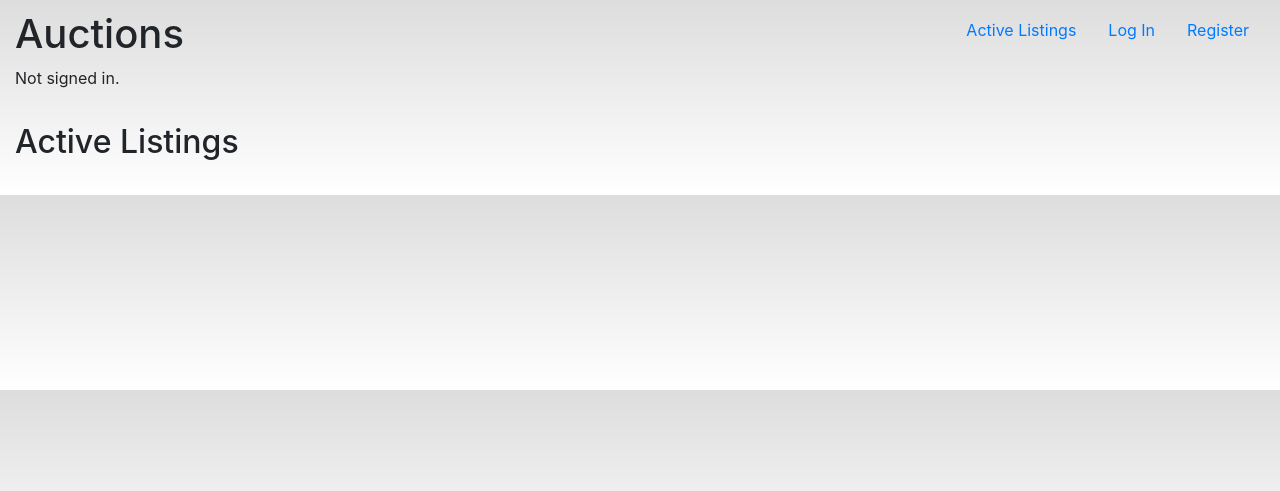
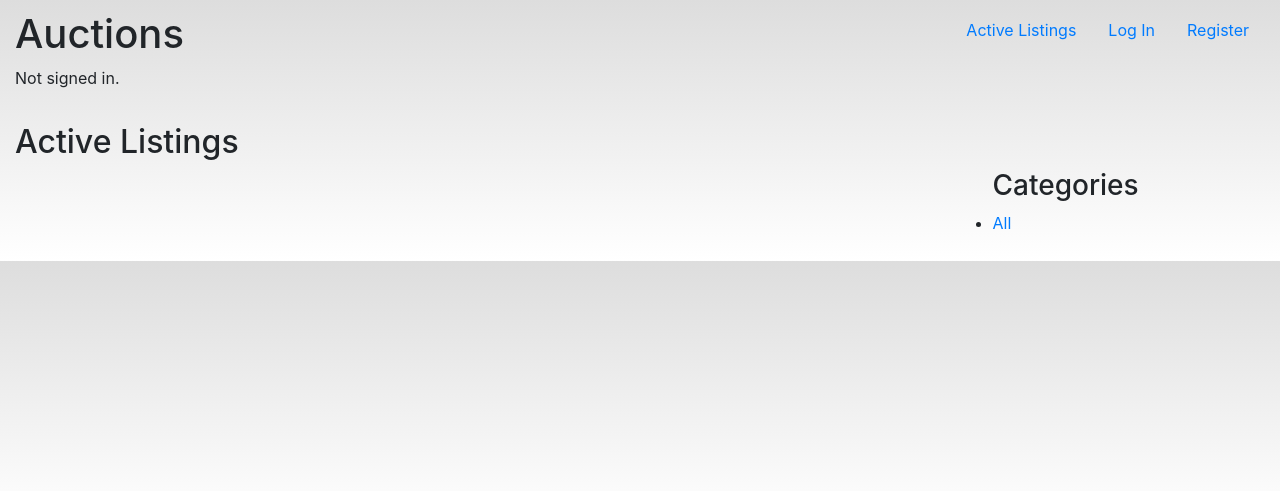
Before and after one commit to OscarCarde/commerce, a Django app: page / in a window 1280 px wide. Shown: the top 491 px of the page. Run offline with Django 3.2, Linux system fonts and the light colour scheme; data that the repository does not hold is empty; some libraries are stand-ins or nearby versions.

Commit message:
implemented categories

```diff
--- a/commerce/auctions/forms.py
+++ b/commerce/auctions/forms.py
@@ -4,8 +4,8 @@ from .models import *
 class ListingForm(ModelForm):
     class Meta:
         model = Listing
-        fields = ['item', 'description', 'price', 'image']
-        exclude = ['seller']
+        fields = ['item', 'description', 'price', 'image', 'category']
+        exclude = ['seller', 'winner']
         widgets = {
             "item": TextInput(attrs={'class': ''}),
             "description": Textarea(attrs={'class':'my-5'})
--- a/commerce/auctions/models.py
+++ b/commerce/auctions/models.py
@@ -16,6 +16,7 @@ class Listing(models.Model):
     image = models.ImageField(upload_to = 'media/photos', blank=True)
     is_active = models.BooleanField(default=True)
     winner = models.ForeignKey(User, blank=True, null=True, on_delete=models.DO_NOTHING, related_name = "items_won")
+    category = models.CharField(max_length = 30, blank=True)
 
     @property
     def max_bid(self):
--- a/commerce/auctions/static/auctions/styles.css
+++ b/commerce/auctions/static/auctions/styles.css
@@ -3,13 +3,7 @@ body {
 
     background-image: linear-gradient(to bottom, #dddddd, white);
 }
-h1 {
 
-}
-
-h2 {
-
-}
 
 /* listing.html */
 .lstng-container {
@@ -21,10 +15,6 @@ h2 {
   .lstng-img-container {
     width: 30vw;
     background-color: grey;
-  }
-
-  .lstng-img {
-
   }
 
   .lstng-dtls-container {
@@ -45,3 +35,15 @@ h2 {
   margin: 10px;
   /*background-color: rgba(251, 189, 112, 0.806);*/
 }
+
+#grid-container {
+  display: grid;
+  grid-template-columns: 3fr 1fr;
+}
+  #listings {
+    grid-column: 1 / span 1;
+  }
+
+  #categories {
+    grid-column: 2 / span 1;
+  }
--- a/commerce/auctions/templates/auctions/index.html
+++ b/commerce/auctions/templates/auctions/index.html
@@ -3,7 +3,8 @@
 {% load custom %}
 {% block body %}
     <h2>Active Listings</h2>
-    <ul class="d-flex flex-column justify-content-around">
+    <div id="grid-container">
+      <ul id="listings"class="d-flex flex-column justify-content-around">
         {% for listing in listings %}
         <li class="card bg-light">
           <a class = "w-100 h-100 position-absolute"  href="{% url 'listing' listing.id %}"></a>
@@ -22,4 +23,13 @@
         </li>
         {% endfor %}
       </ul>
+      <ul id="categories">
+        <h3>Categories</h3>
+        <li><a href="{% url 'index' %}">All</a></li>
+        {% for a_category in categories %}
+          <li><a href="{% url 'index' a_category %}">{{a_category}}</a></li>
+        {% endfor %}
+      </ul>
+    </div>
+
 {% endblock %}
--- a/commerce/auctions/urls.py
+++ b/commerce/auctions/urls.py
@@ -9,5 +9,6 @@ urlpatterns = [
     path("register", views.register, name="register"),
     path("sell", views.sell, name = "sell"),
     path("watchlist", views.watchlist, name = "watchlist"),
-    path("<str:listing_id>", views.listing, name = "listing")
+    path("listing/<str:listing_id>", views.listing, name = "listing"),
+    path("<str:category>", views.index, name="index")
 ]
--- a/commerce/auctions/views.py
+++ b/commerce/auctions/views.py
@@ -10,9 +10,20 @@ from decimal import *
 from .models import *
 from .forms import *
 
-def index(request):
+def index(request, category=None):
+    categories = set(Listing.objects.values_list("category", flat=True))
+
+    if category:
+        listings = Listing.objects.filter(category=category, is_active=True).order_by("-created")
+    else:
+        listings = Listing.objects.filter(is_active = True).order_by("-created")
+
+    if not listings:
+        listings = list()
+
     return render(request, "auctions/index.html", {
-        "listings": Listing.objects.filter(is_active = True)
+        "listings": listings,
+        "categories": list(categories)
     })
 
 def sell(request):
```
Also changed, not shown: commerce/auctions/templates/auctions/sell.html (+2 -5 lines), commerce/README.md. Lines whose indentation alone changed are shown as unchanged.
